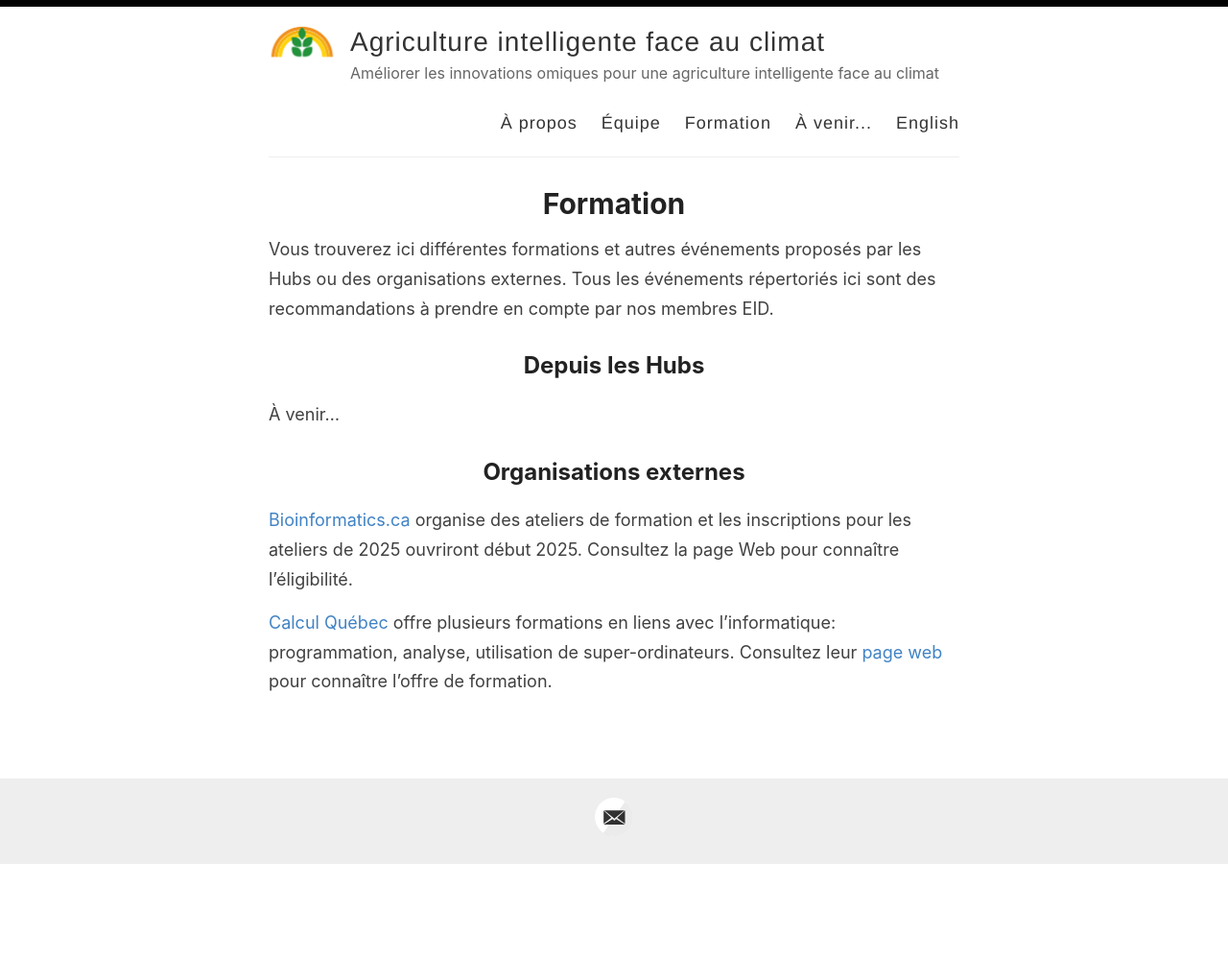
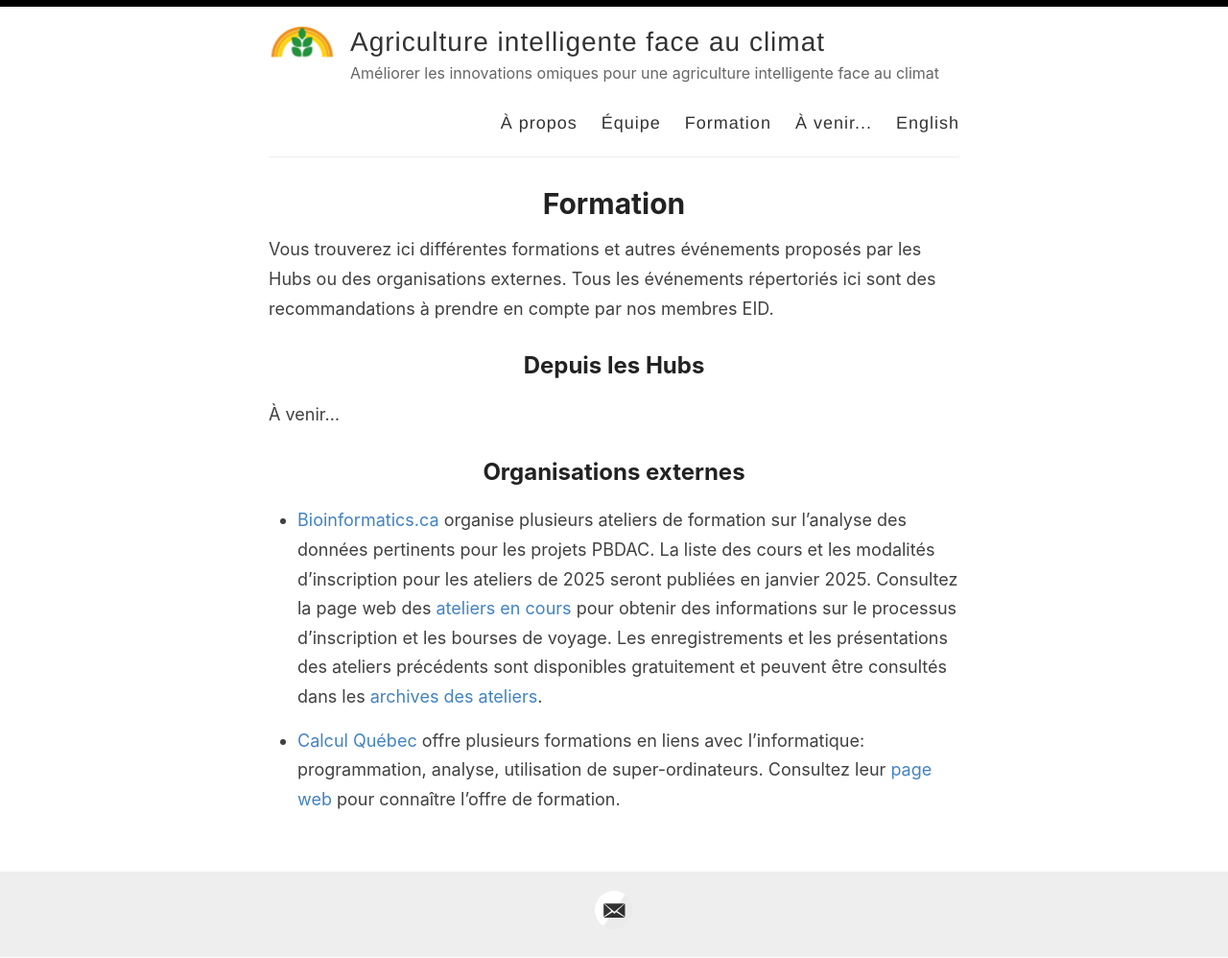
Before and after one commit to ClimateSmartAg/ClimateSmartAg-website-fr, a Jekyll site: the page built from _pages/training.md, in a window 1280 px wide. Shown: the whole page at 96% size. Built offline with Jekyll 4.4.1, drawn with Linux system fonts in a browser that asks for light colours; before the commit the page ends 901 px from its top, so only the background shows below that.

Commit message:
Update training.md

```diff
--- a/_pages/training.md
+++ b/_pages/training.md
@@ -11,6 +11,6 @@ Vous trouverez ici différentes formations et autres événements proposés par
 À venir...
 
 ## Organisations externes
-[Bioinformatics.ca](https://bioinformatics.ca/workshops/current-workshops/) organise des ateliers de formation et les inscriptions pour les ateliers de 2025 ouvriront début 2025. Consultez la page Web pour connaître l'éligibilité.
+- [Bioinformatics.ca](https://bioinformatics.ca/workshops/current-workshops/) organise plusieurs ateliers de formation sur l'analyse des données pertinents pour les projets PBDAC. La liste des cours et les modalités d'inscription pour les ateliers de 2025 seront publiées en janvier 2025. Consultez la page web des [ateliers en cours](https://bioinformatics.ca/workshops/current-workshops/) pour obtenir des informations sur le processus d'inscription et les bourses de voyage. Les enregistrements et les présentations des ateliers précédents sont disponibles gratuitement et peuvent être consultés dans les [archives des ateliers](https://bioinformatics.ca/workshops/previous-workshops/).
 
-[Calcul Québec](https://www.calculquebec.ca/) offre plusieurs formations en liens avec l'informatique: programmation, analyse, utilisation de super-ordinateurs. Consultez leur [page web](https://www.calculquebec.ca/services-aux-chercheurs/formation/) pour connaître l'offre de formation.
+- [Calcul Québec](https://www.calculquebec.ca/) offre plusieurs formations en liens avec l'informatique: programmation, analyse, utilisation de super-ordinateurs. Consultez leur [page web](https://www.calculquebec.ca/services-aux-chercheurs/formation/) pour connaître l'offre de formation.
```
